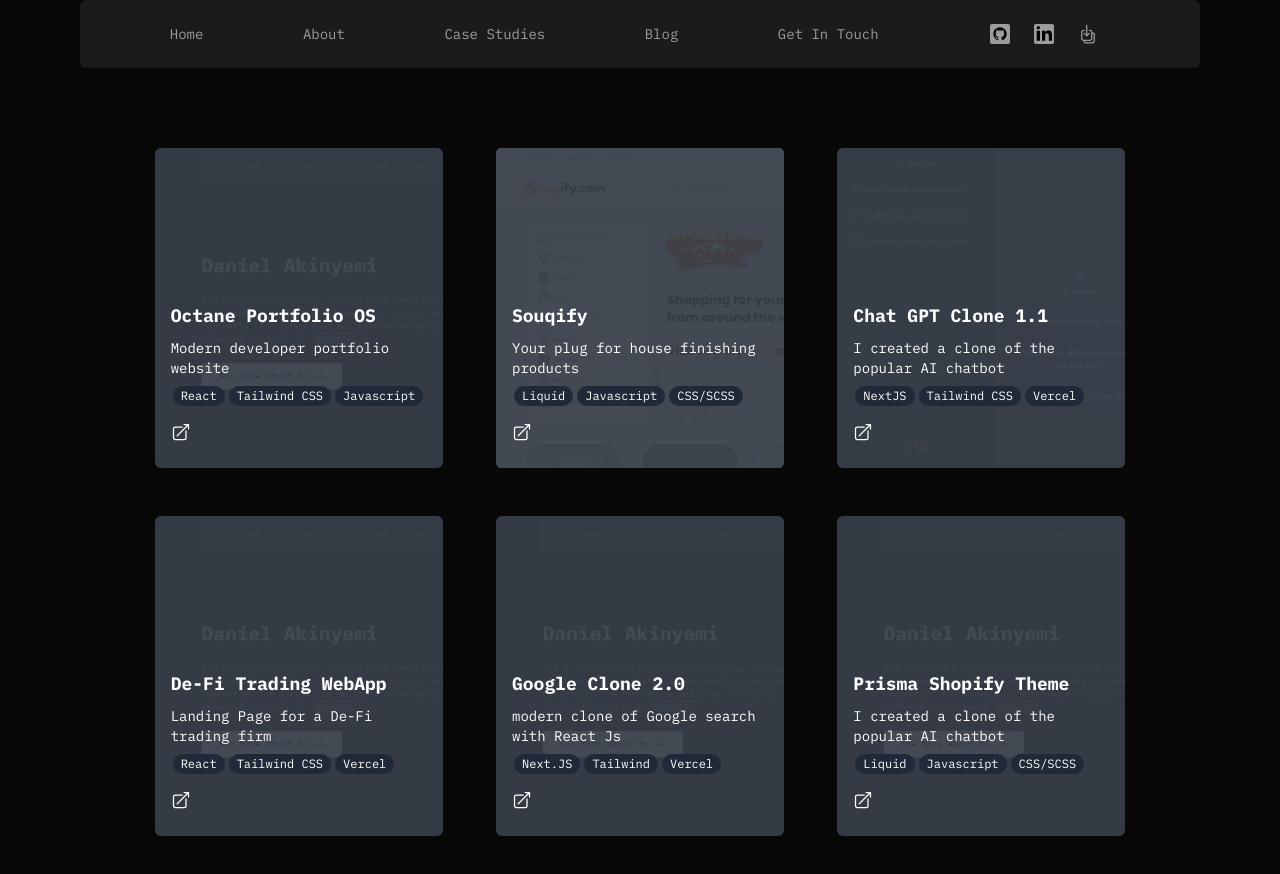
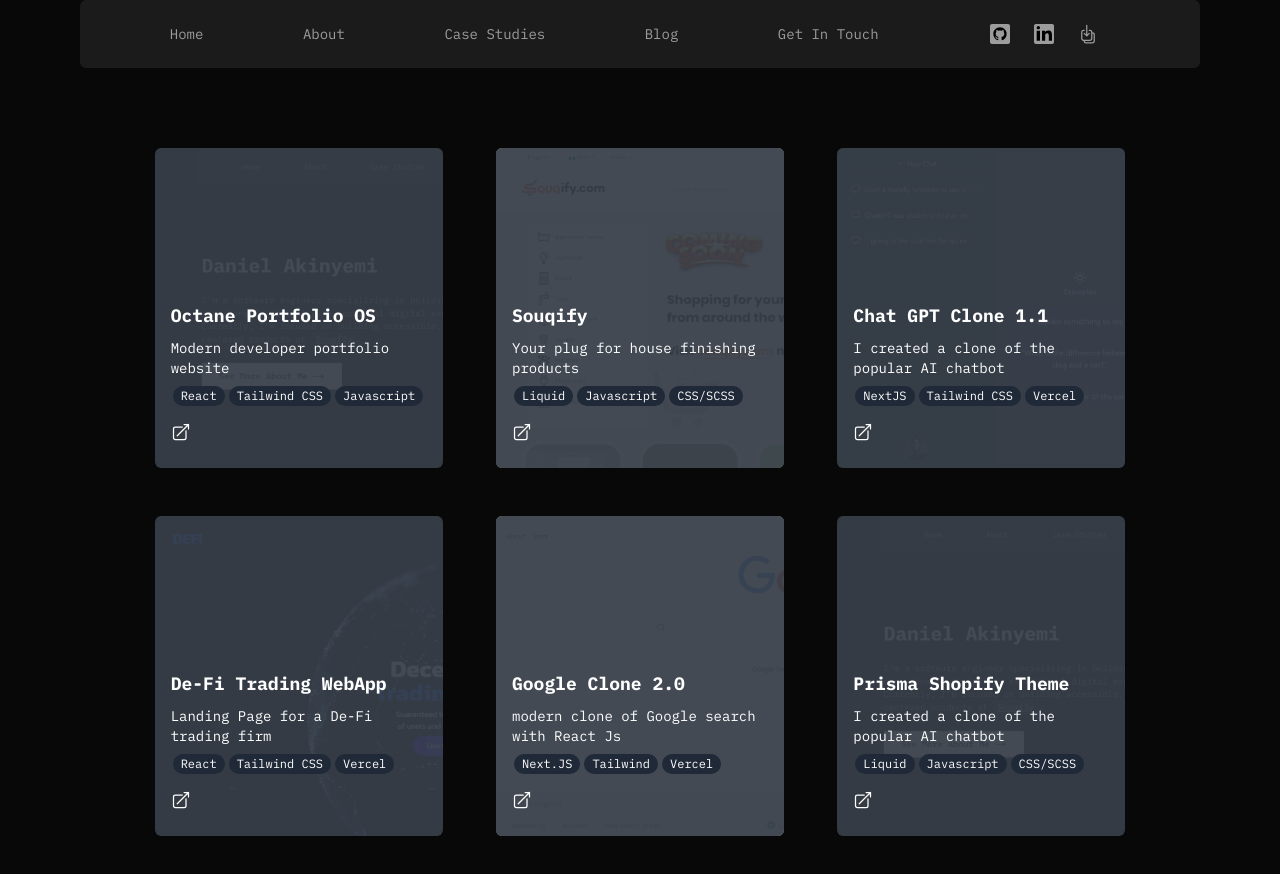
Before and after one commit to daniel-akinyemi/octane-portfolio-os, a Next.js app: page /casestudies in a window 1280 px wide. Shown: the top 874 px of the page. Built offline with nearby package versions, Linux system fonts and the light colour scheme.

Commit message:
framer motion added - in projects page

```diff
--- a/src/app/about/page.tsx
+++ b/src/app/about/page.tsx
@@ -50,7 +50,7 @@ const page = () => {
           <Image
             src={Photo}
             alt="A photo of a developer"
-            className="h-64 w-64 rounded-sm border mb-10"
+            className="h-64 w-64 rounded-sm mb-10"
           />
         </div>
         </motion.div>
--- a/src/app/casestudies/page.tsx
+++ b/src/app/casestudies/page.tsx
@@ -1,23 +1,87 @@
-import ProjectCard from "../../../components/ProjectCard"
-import octaneHero from '../../../public/octanehero.png'
-import chatgptclonehomepage from '../../../public/chatgptclonehomepage.png'
-import souqifyhomepage from '../../../public/souqifyhomepage.png'
+'use client'
+import ProjectCard from "../../../components/ProjectCard";
+import octaneHero from "../../../public/octanehero.png";
+import chatgptclonehomepage from "../../../public/chatgptclonehomepage.png";
+import souqifyhomepage from "../../../public/souqifyhomepage.png";
+import googleclonehomepage from '../../../public/googleclonehomepage.png'
+import defilandingpage from '../../../public/defilandingpage.png'
+import {motion, AnimatePresence} from 'framer-motion'
 
 
 const page = () => {
   return (
+    <AnimatePresence mode='wait'>
+      <motion.div
+      initial={{y:25, opacity:0}}
+      animate={{y:0, opacity:1}}
+      transition={{
+        duration:1.25,
+      }}
+
+      >
     <div className="scrollbar-thin scrollbar-thumb-red-500 scrollbar-track-slate-700 mx-auto">
       <div className="max-w-5xl mx-auto py-20 grid sm:grid-cols-2 grid-cols-1 lg:grid-cols-3">
-            <ProjectCard projectName="Octane Portfolio OS" projectSummary="Modern developer portfolio website" techCard1="React" techCard2="Tailwind CSS" techCard3="Javascript" projectLink="https://danielakinyemi.vercel/app/casestudies" backgroundImage={`${octaneHero.src}`}/>
-            <ProjectCard projectName="Souqify" projectSummary="Your plug for house finishing products" techCard1="Liquid" techCard2="Javascript" techCard3="CSS/SCSS" projectLink="https://souqify.com" backgroundImage={`${souqifyhomepage.src}`}/>
-            <ProjectCard projectName="Chat GPT Clone 1.1" projectSummary="I created a clone of the popular AI chatbot" techCard1="NextJS" techCard2="Tailwind CSS" techCard3="Vercel" projectLink="https://chat-gpt-clone-1-1-git-main-daniel-akinyemi.vercel.app/" backgroundImage={`${chatgptclonehomepage.src}`}/>
-            <ProjectCard projectName="De-Fi Trading WebApp" projectSummary="Landing Page for a De-Fi trading firm" techCard1="React" techCard2="Tailwind CSS" techCard3="Vercel" projectLink="https://danielakinyemi.vercel/app/casestudies" backgroundImage={`${octaneHero.src}`}/>
-            <ProjectCard projectName="Google Clone 2.0" projectSummary="modern clone of Google search with React Js" techCard1="Next.JS" techCard2="Tailwind" techCard3="Vercel" projectLink="https://danielakinyemi.vercel/app/casestudies" backgroundImage={`${octaneHero.src}`}/>
-            <ProjectCard projectName="Prisma Shopify Theme" projectSummary="I created a clone of the popular AI chatbot" techCard1="Liquid" techCard2="Javascript" techCard3="CSS/SCSS" projectLink="https://danielakinyemi.vercel/app/casestudies" backgroundImage={`${octaneHero.src}`}/>
 
-        </div>
+        <ProjectCard
+          projectName="Octane Portfolio OS"
+          projectSummary="Modern developer portfolio website"
+          techCard1="React"
+          techCard2="Tailwind CSS"
+          techCard3="Javascript"
+          projectLink="https://danielakinyemi.vercel/app/casestudies"
+          backgroundImage={`${octaneHero.src}`}
+        />
+        <ProjectCard
+          projectName="Souqify"
+          projectSummary="Your plug for house finishing products"
+          techCard1="Liquid"
+          techCard2="Javascript"
+          techCard3="CSS/SCSS"
+          projectLink="https://souqify.com"
+          backgroundImage={`${souqifyhomepage.src}`}
+        />
+        <ProjectCard
+          projectName="Chat GPT Clone 1.1"
+          projectSummary="I created a clone of the popular AI chatbot"
+          techCard1="NextJS"
+          techCard2="Tailwind CSS"
+          techCard3="Vercel"
+          projectLink="https://chat-gpt-clone-1-1-git-main-daniel-akinyemi.vercel.app/"
+          backgroundImage={`${chatgptclonehomepage.src}`}
+        />
+        <ProjectCard
+          projectName="De-Fi Trading WebApp"
+          projectSummary="Landing Page for a De-Fi trading firm"
+          techCard1="React"
+          techCard2="Tailwind CSS"
+          techCard3="Vercel"
+          projectLink="https://danielakinyemi.vercel/app/casestudies"
+          backgroundImage={`${defilandingpage.src}`}
+        />
+        <ProjectCard
+          projectName="Google Clone 2.0"
+          projectSummary="modern clone of Google search with React Js"
+          techCard1="Next.JS"
+          techCard2="Tailwind"
+          techCard3="Vercel"
+          projectLink="Google-Clone-2.0---Next-JS-TailwindCSS"
+          backgroundImage={`${googleclonehomepage.src}`}
+        />
+        <ProjectCard
+          projectName="Prisma Shopify Theme"
+          projectSummary="I created a clone of the popular AI chatbot"
+          techCard1="Liquid"
+          techCard2="Javascript"
+          techCard3="CSS/SCSS"
+          projectLink="https://danielakinyemi.vercel/app/casestudies"
+          backgroundImage={`${octaneHero.src}`}
+        />
+
+      </div>
     </div>
-  )
-}
+    </motion.div>
+    </AnimatePresence>
+  );
+};
 
-export default page
+export default page;
```
Also changed, not shown: public/defilandingpage.png (added), public/googleclonehomepage.png (added).
